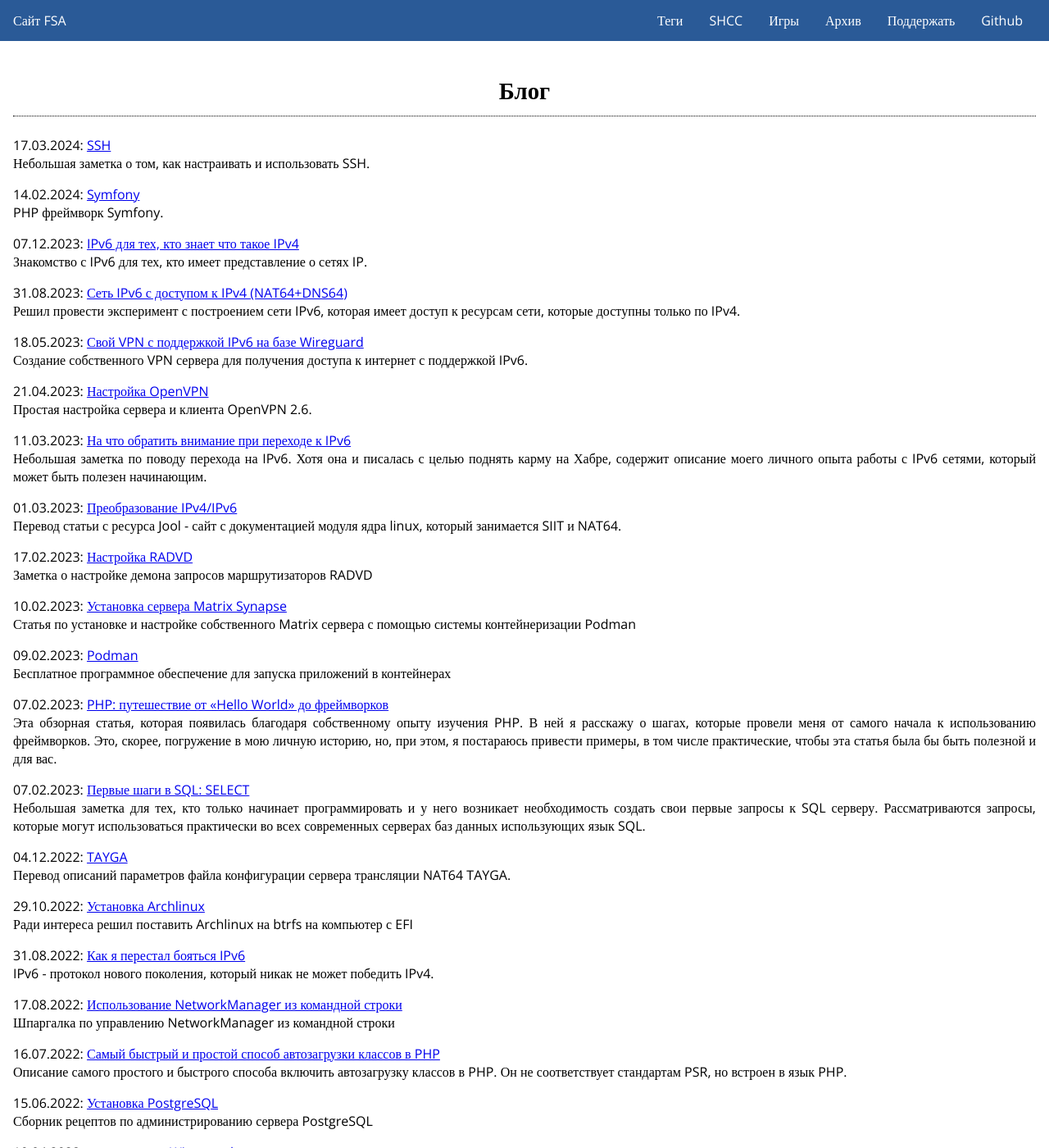
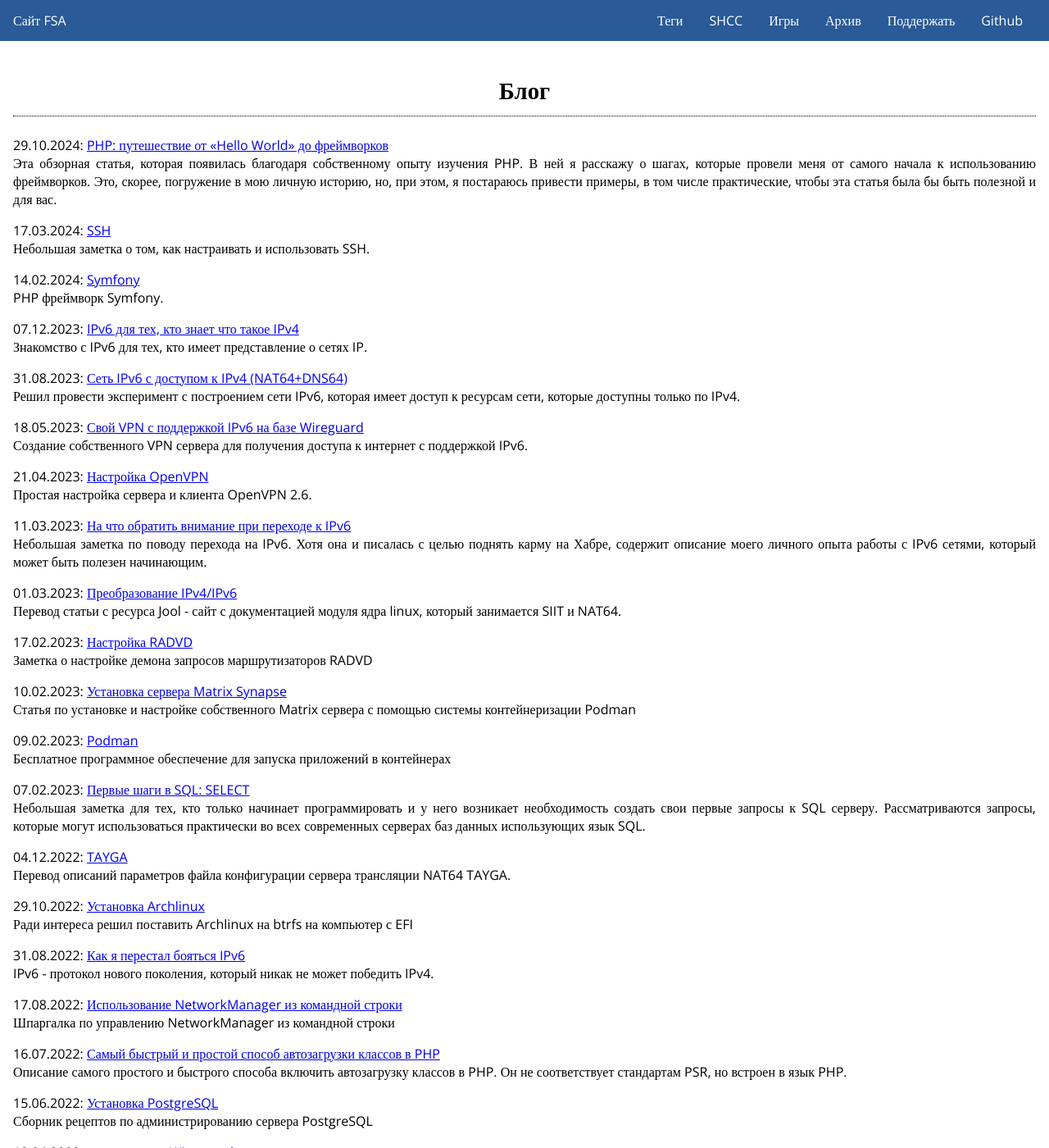
Before and after one commit to fsa/site, a Jekyll site: the page built from index.md, in a window 1280 px wide and 1400 px high. Shown: the whole window at 82% size. Built offline with Jekyll 4.4.1, drawn with Linux system fonts in a browser that asks for light colours.

```diff
--- a/_posts/2024-10-29-first-steps-php.md
+++ b/_posts/2024-10-29-first-steps-php.md
@@ -1,8 +1,8 @@
 ---
 layout: post
 title: "PHP: путешествие от «Hello World» до фреймворков"
-date: 2023-02-07 23:48:00 +0700
-tags: [MySQL, PostgreSQL]
+date: 2024-10-29 03:48:00 +0700
+tags: [PHP]
 excerpt: Эта обзорная статья, которая появилась благодаря собственному опыту изучения PHP. В ней я расскажу о шагах, которые провели меня от самого начала к использованию фреймворков. Это, скорее, погружение в мою личную историю, но, при этом, я постараюсь привести примеры, в том числе практические, чтобы эта статья была бы быть полезной и для вас.
 ---
 PHP — это довольно популярный язык программирования. Много лет в интернете можно услышать утверждение, что PHP умирает. Однако язык до сих пор жив и активно используется. Если вы занимаетесь выбором языка для изучения в 2024 году, возможно, вам стоит обратить внимание на другие языки программирования. Но если вы всё-таки решились и начали осваивать PHP, то эта заметка для вас.
```
